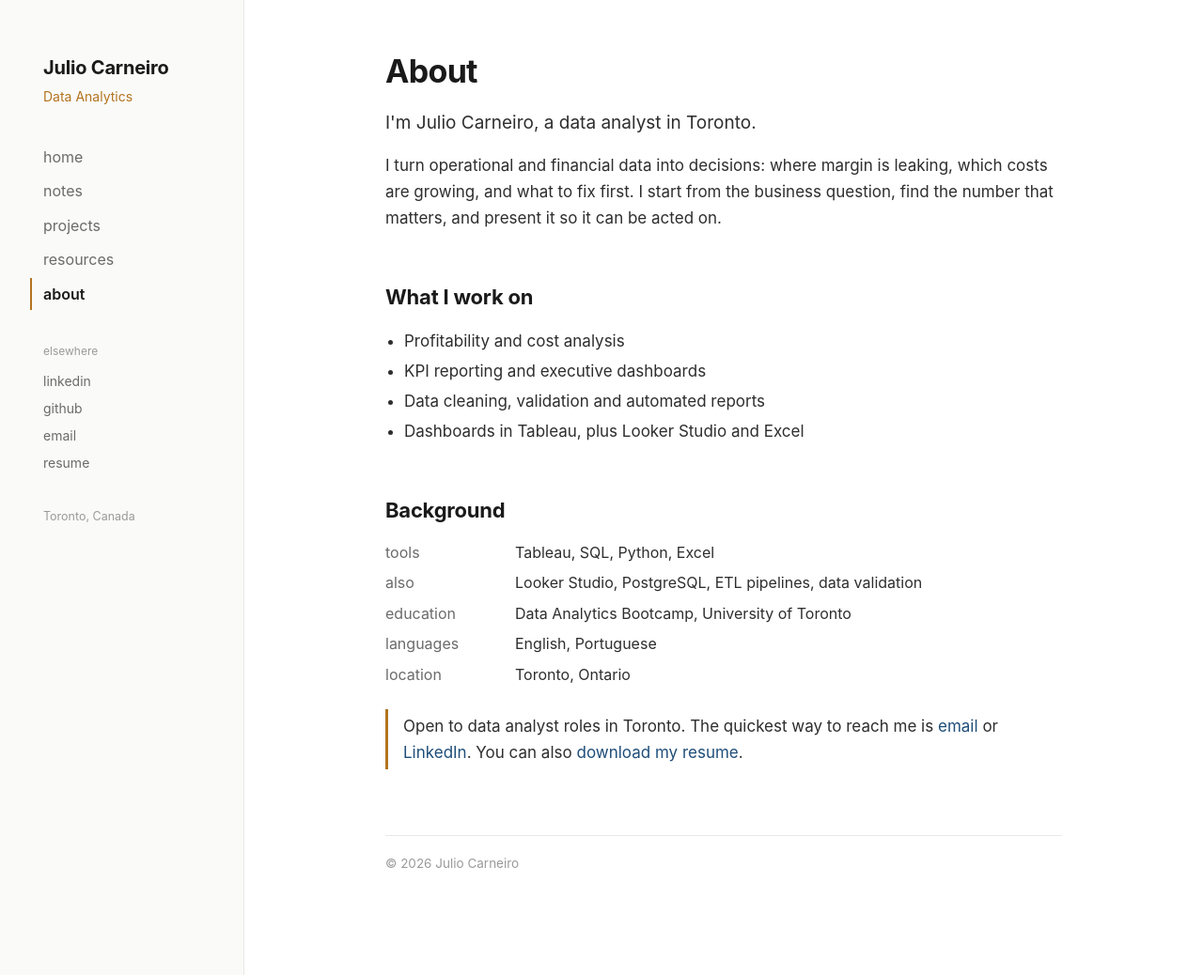
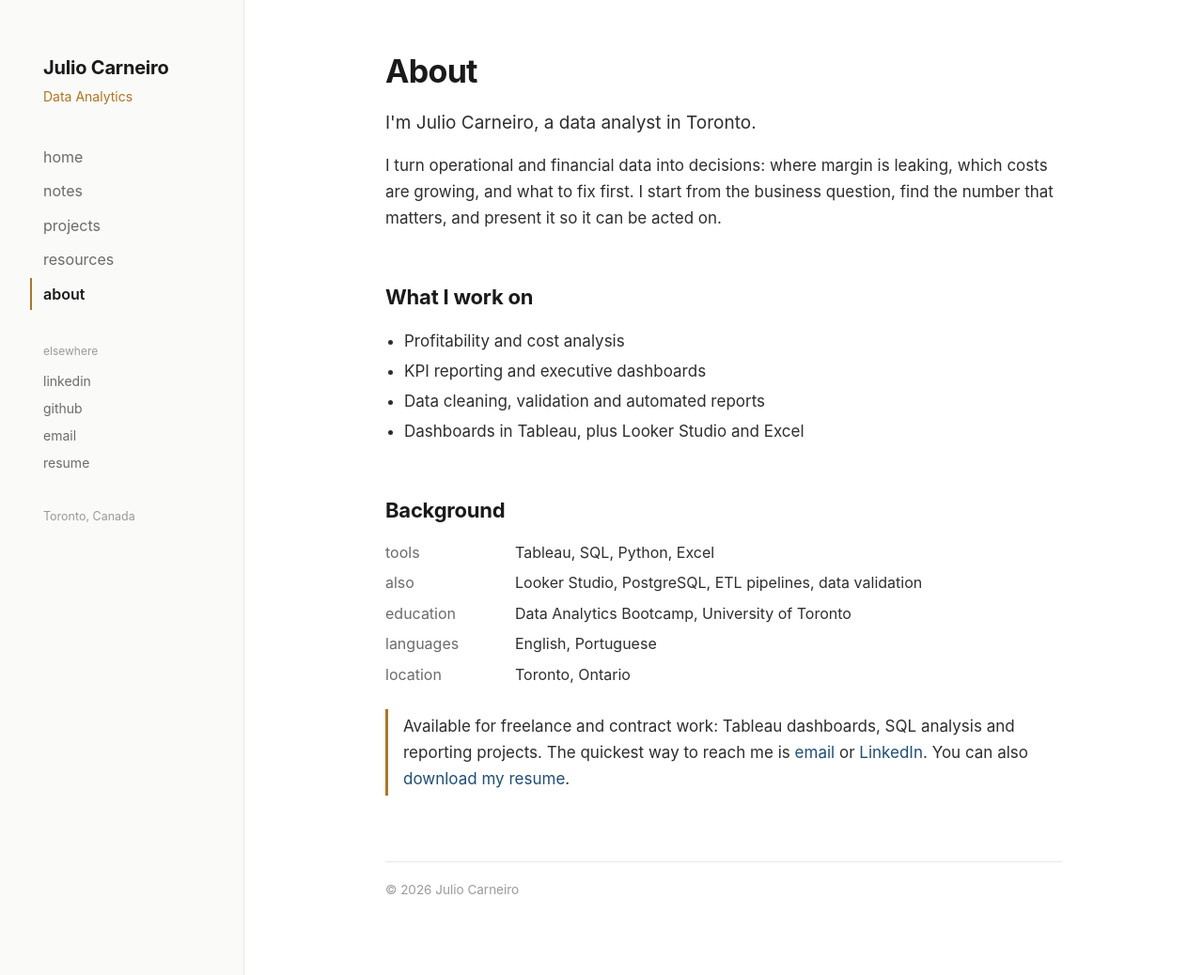
Before and after one commit to juliocezarcarneiro/juliocezarcarneiro, a Jekyll site: the page built from about.html, in a window 1280 px wide and 1038 px high. Shown: the whole window at 94% size. Built offline with Jekyll 4.4.1, drawn with Linux system fonts in a browser that asks for light colours.

Commit message:
Update availability on About page to freelance and contract work

```diff
--- a/about.html
+++ b/about.html
@@ -26,4 +26,4 @@ permalink: /about/
   <dt>location</dt><dd>Toronto, Ontario</dd>
 </dl>
 
-<p class="note">Open to data analyst roles in Toronto. The quickest way to reach me is <a href="mailto:{{ site.links.email }}">email</a> or <a href="{{ site.links.linkedin }}" target="_blank" rel="noopener noreferrer">LinkedIn</a>. You can also <a href="{{ site.links.resume | relative_url }}" target="_blank" rel="noopener noreferrer">download my resume</a>.</p>
+<p class="note">Available for freelance and contract work: Tableau dashboards, SQL analysis and reporting projects. The quickest way to reach me is <a href="mailto:{{ site.links.email }}">email</a> or <a href="{{ site.links.linkedin }}" target="_blank" rel="noopener noreferrer">LinkedIn</a>. You can also <a href="{{ site.links.resume | relative_url }}" target="_blank" rel="noopener noreferrer">download my resume</a>.</p>
```
